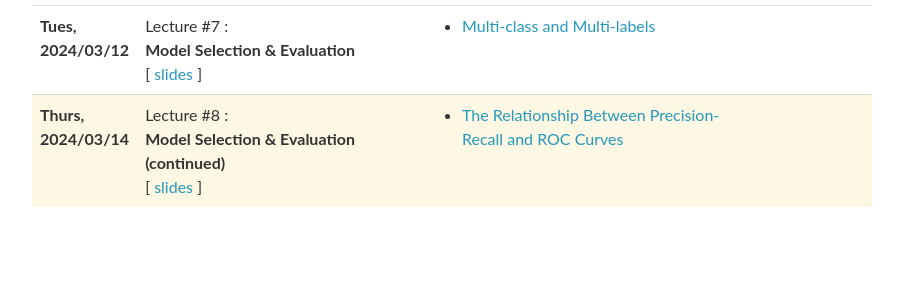
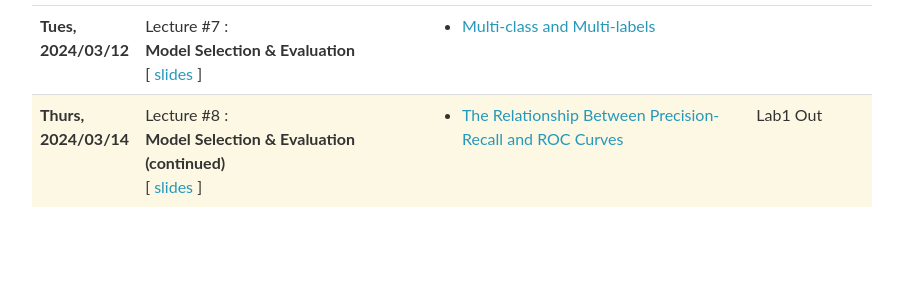
Before and after one commit to SEUML/ml-spring-2024, a Jekyll site: the page built from _pages/lectures.md, in a window 1280 px wide and 1317 px high. Shown: the part 790-1090 px from the top of the window, without its empty margins (188-1091 px from the left). Built offline with Jekyll 4.4.1, drawn with Linux system fonts in a browser that asks for light colours; nearby versions of some CDN libraries; comment, search, counter and statistics services are not loaded.

Commit message:
first commit

```diff
--- a/_data/lectures.yml
+++ b/_data/lectures.yml
@@ -63,4 +63,4 @@
   slides: "../assets/slides/lecture4.pdf"
   readings:
     - <a href="https://pages.cs.wisc.edu/~jdavis/davisgoadrichcamera2.pdf" target="_blank">The Relationship Between Precision-Recall and ROC Curves </a>
-  logistics:
+  logistics: Lab1 Out
```
